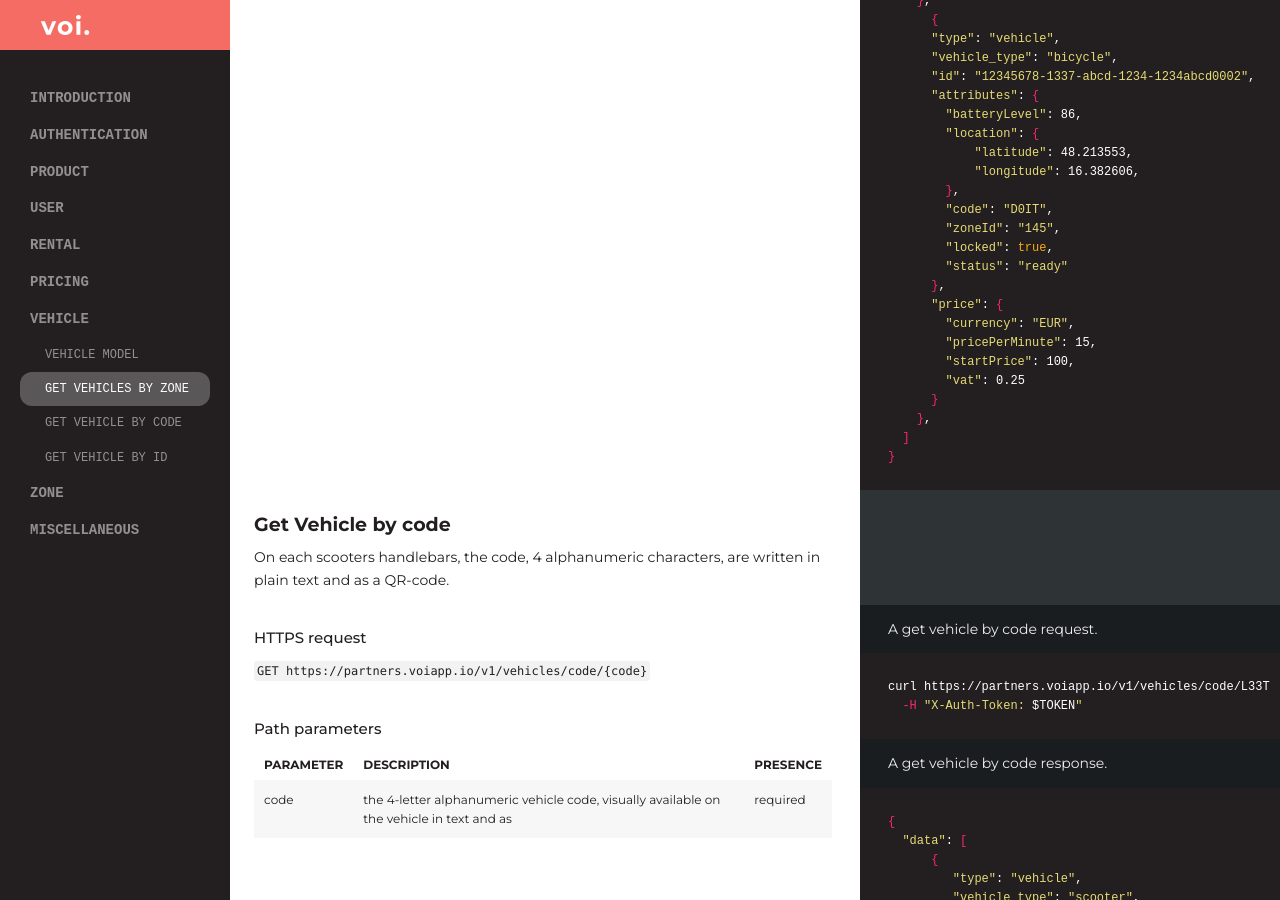
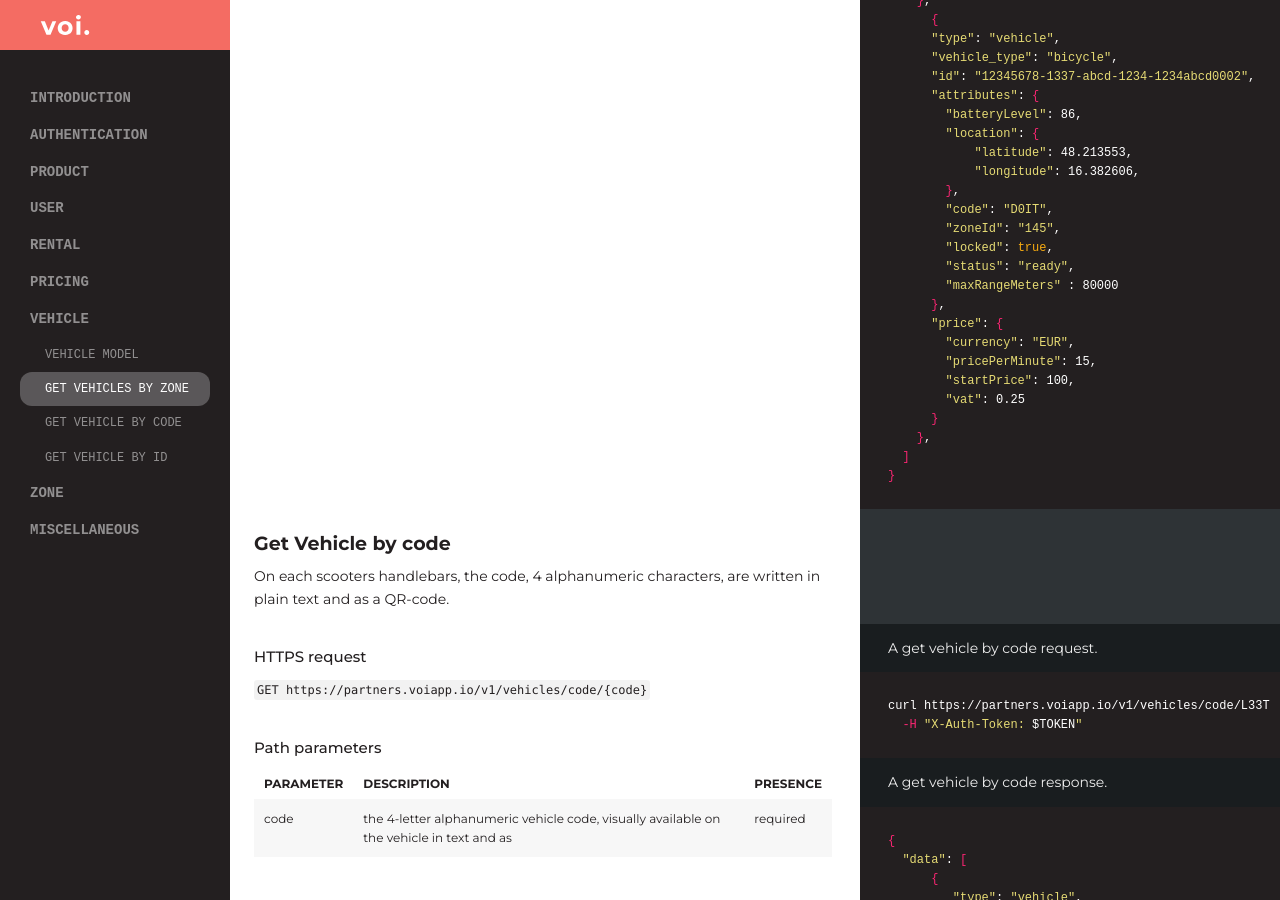
Before and after one commit to voi-api/voi-api.github.io, a Jekyll site: the page built from maas-pro.md, in a window 1280 px wide and 900 px high, scrolled down 18451 px. Built offline with Jekyll 4.4.1, drawn with Linux system fonts in a browser that asks for light colours; some web fonts are replaced; some of the changed text lies outside the part shown.

Commit message:
adding the range to the missing places

```diff
--- a/maas-pro.md
+++ b/maas-pro.md
@@ -919,7 +919,8 @@ Pricing information can be accessed for a particular vehicle by referencing the
         "code": "L33T",
         "zoneId": "145",
         "locked": true,
-        "status": "ready"
+        "status": "ready",
+        "maxRangeMeters" : 80000
       }
     },
   ]
@@ -999,7 +1000,8 @@ curl https://partners.voiapp.io/v1/vehicles/?zoneID=9
         "code": "D0IT",
         "zoneId": "145",
         "locked": true,
-        "status": "ready"
+        "status": "ready",
+        "maxRangeMeters" : 80000
       },
       "price": {
         "currency": "EUR",
@@ -1061,7 +1063,8 @@ curl https://partners.voiapp.io/v1/vehicles/code/L33T
            "code": "L33T",
            "zoneId": "145",
            "locked": true,
-           "status": "ready"
+           "status": "ready",
+           "maxRangeMeters" : 80000
          },
          "price": {
            "currency": "EUR",
@@ -1111,7 +1114,8 @@ curl https://partners.voiapp.io/v1/vehicles/id/12345678-1337-abcd-1234-1234abcd0
         "code": "D0IT",
         "zoneId": "145",
         "locked": true,
-        "status": "ready"
+        "status": "ready",
+        "maxRangeMeters" : 80000
       },
       "price": {
         "currency": "EUR",
```
